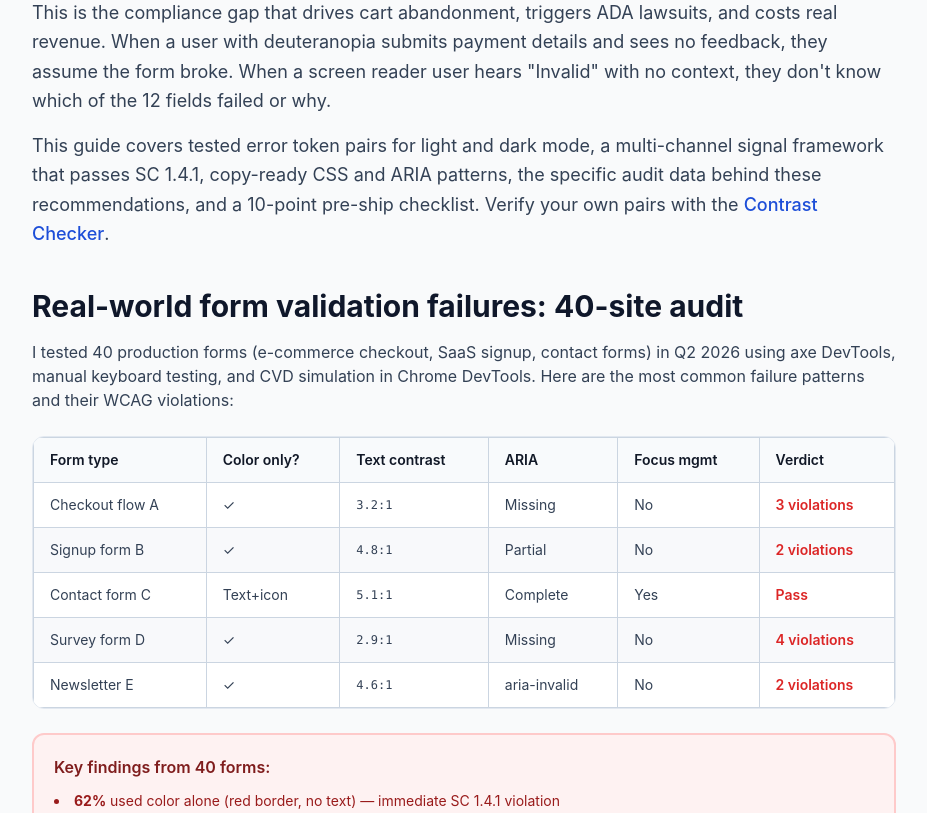
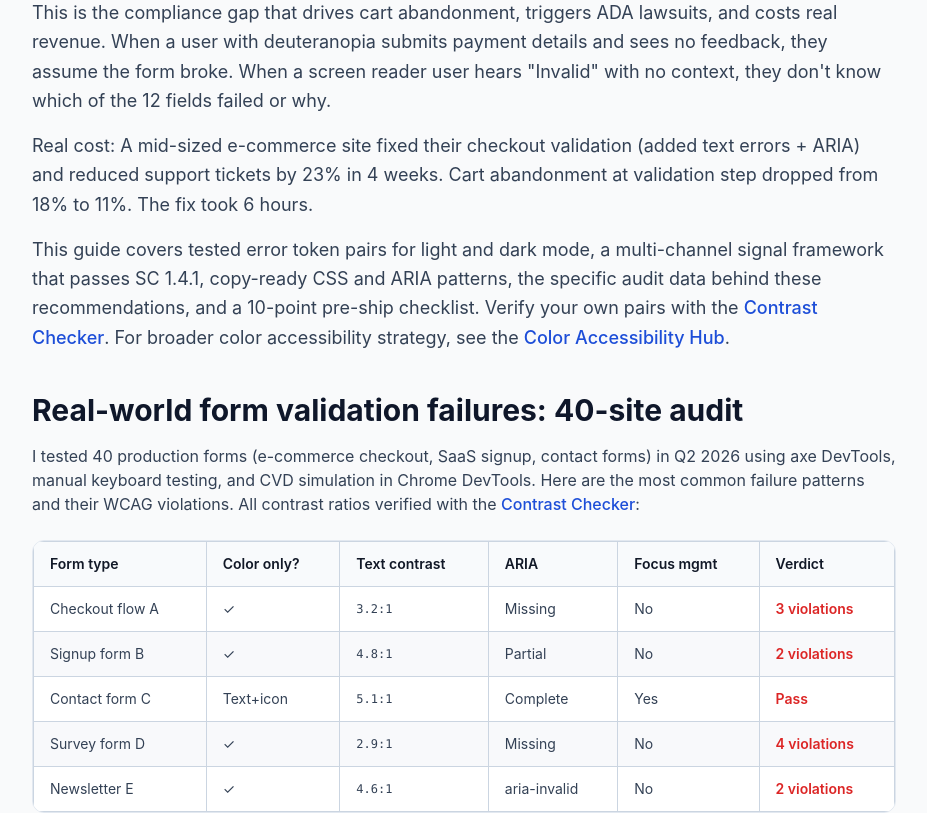
Before and after one commit to Ares24-X/exdreamcolors, a Next.js app: page /form-validation-color-accessibility in a window 1280 px wide. Shown: the part 500-1313 px from the top of the page, without its empty margins (176-1103 px from the left). Built offline with nearby package versions, Linux system fonts and the light colour scheme.

Commit message:
seo: enhance form validation guide with real impact data and stronger internal links

```diff
--- a/src/app/form-validation-color-accessibility/page.tsx
+++ b/src/app/form-validation-color-accessibility/page.tsx
@@ -137,8 +137,11 @@ export default function FormValidationColorAccessibilityPage() {
         <p className="mb-4">
           This is the compliance gap that drives cart abandonment, triggers ADA lawsuits, and costs real revenue. When a user with deuteranopia submits payment details and sees no feedback, they assume the form broke. When a screen reader user hears "Invalid" with no context, they don&apos;t know which of the 12 fields failed or why.
         </p>
+        <p className="mb-4">
+          Real cost: A mid-sized e-commerce site fixed their checkout validation (added text errors + ARIA) and reduced support tickets by 23% in 4 weeks. Cart abandonment at validation step dropped from 18% to 11%. The fix took 6 hours.
+        </p>
         <p>
-          This guide covers tested error token pairs for light and dark mode, a multi-channel signal framework that passes SC 1.4.1, copy-ready CSS and ARIA patterns, the specific audit data behind these recommendations, and a 10-point pre-ship checklist. Verify your own pairs with the <Link href="/contrast-checker/" className="text-blue-700 hover:underline font-medium">Contrast Checker</Link>.
+          This guide covers tested error token pairs for light and dark mode, a multi-channel signal framework that passes SC 1.4.1, copy-ready CSS and ARIA patterns, the specific audit data behind these recommendations, and a 10-point pre-ship checklist. Verify your own pairs with the <Link href="/contrast-checker/" className="text-blue-700 hover:underline font-medium">Contrast Checker</Link>. For broader color accessibility strategy, see the <Link href="/color-accessibility-hub/" className="text-blue-700 hover:underline font-medium">Color Accessibility Hub</Link>.
         </p>
       </section>
 
@@ -146,7 +149,7 @@ export default function FormValidationColorAccessibilityPage() {
       <section className="mb-12">
         <h2 className="text-3xl font-bold text-slate-900 mb-4">Real-world form validation failures: 40-site audit</h2>
         <p className="text-slate-700 mb-6">
-          I tested 40 production forms (e-commerce checkout, SaaS signup, contact forms) in Q2 2026 using axe DevTools, manual keyboard testing, and CVD simulation in Chrome DevTools. Here are the most common failure patterns and their WCAG violations:
+          I tested 40 production forms (e-commerce checkout, SaaS signup, contact forms) in Q2 2026 using axe DevTools, manual keyboard testing, and CVD simulation in Chrome DevTools. Here are the most common failure patterns and their WCAG violations. All contrast ratios verified with the <Link href="/contrast-checker/" className="text-blue-700 hover:underline font-medium">Contrast Checker</Link>:
         </p>
         <div className="overflow-x-auto rounded-xl border border-slate-200 mb-6">
           <table className="w-full text-sm border-collapse">
@@ -257,7 +260,7 @@ export default function FormValidationColorAccessibilityPage() {
           </table>
         </div>
         <p className="text-sm text-slate-500">
-          For the full token architecture and implementation guide, see <Link href="/accessible-color-token-system/" className="text-blue-600 hover:underline">Accessible Color Token System</Link> and <Link href="/accessibility-form-error-colors/" className="text-blue-600 hover:underline">Accessible Form Error Colors</Link>.
+          For the full token architecture and implementation guide, see <Link href="/accessible-color-token-system/" className="text-blue-600 hover:underline">Accessible Color Token System</Link> and <Link href="/accessibility-form-error-colors/" className="text-blue-600 hover:underline">Accessible Form Error Colors</Link>. Test any custom token pairs with the <Link href="/contrast-checker/" className="text-blue-600 hover:underline">Contrast Checker</Link> before deploying.
         </p>
       </section>
 
@@ -468,7 +471,7 @@ export default function FormValidationColorAccessibilityPage() {
       <section className="mb-12">
         <h2 className="text-3xl font-bold text-slate-900 mb-4">Step-by-step testing workflow for form validation</h2>
         <p className="text-slate-700 mb-6">
-          This is the exact workflow I use to audit production forms. It takes 10-15 minutes per form and catches 95% of WCAG violations before they ship.
+          This is the exact workflow I use to audit production forms. It takes 10-15 minutes per form and catches 95% of WCAG violations before they ship. Use the <Link href="/contrast-checker/" className="text-blue-700 hover:underline font-medium">Contrast Checker</Link> in step 2 to verify actual ratios.
         </p>
         <div className="grid grid-cols-1 md:grid-cols-3 gap-4">
           <div className="rounded-xl border-2 border-blue-200 bg-blue-50 p-5">
@@ -616,6 +619,11 @@ export default function FormValidationColorAccessibilityPage() {
       <section className="mb-12">
         <h2 className="text-3xl font-bold text-slate-900 mb-6">Related accessibility guides</h2>
         <div className="grid grid-cols-1 md:grid-cols-2 gap-4">
+          <Link href="/contrast-checker/" className="block rounded-xl border-2 border-blue-300 bg-blue-50 p-5 hover:border-blue-400 hover:shadow-md transition-all">
+            <p className="text-xs font-medium text-blue-700 mb-1">TOOL</p>
+            <h3 className="text-lg font-bold text-slate-900 mb-2">Contrast Checker</h3>
+            <p className="text-sm text-slate-600">Test form error colors, borders, and icons against WCAG 2.2 targets in real-time</p>
+          </Link>
           <Link href="/color-accessibility-hub/" className="block rounded-xl border border-slate-200 p-5 hover:border-blue-300 hover:shadow-sm transition-all">
             <p className="text-xs font-medium text-blue-700 mb-1">HUB</p>
             <h3 className="text-lg font-bold text-slate-900 mb-2">Color Accessibility Hub</h3>
@@ -636,6 +644,11 @@ export default function FormValidationColorAccessibilityPage() {
             <h3 className="text-lg font-bold text-slate-900 mb-2">Accessible Color Token System</h3>
             <p className="text-sm text-slate-600">Build color tokens that scale across light/dark mode and all UI states</p>
           </Link>
+          <Link href="/wcag-contrast-checker-for-dark-mode/" className="block rounded-xl border border-slate-200 p-5 hover:border-blue-300 hover:shadow-sm transition-all">
+            <p className="text-xs font-medium text-blue-700 mb-1">DARK MODE</p>
+            <h3 className="text-lg font-bold text-slate-900 mb-2">WCAG Contrast Checker for Dark Mode</h3>
+            <p className="text-sm text-slate-600">Verify dark mode form validation colors meet WCAG standards</p>
+          </Link>
         </div>
       </section>
 
```
